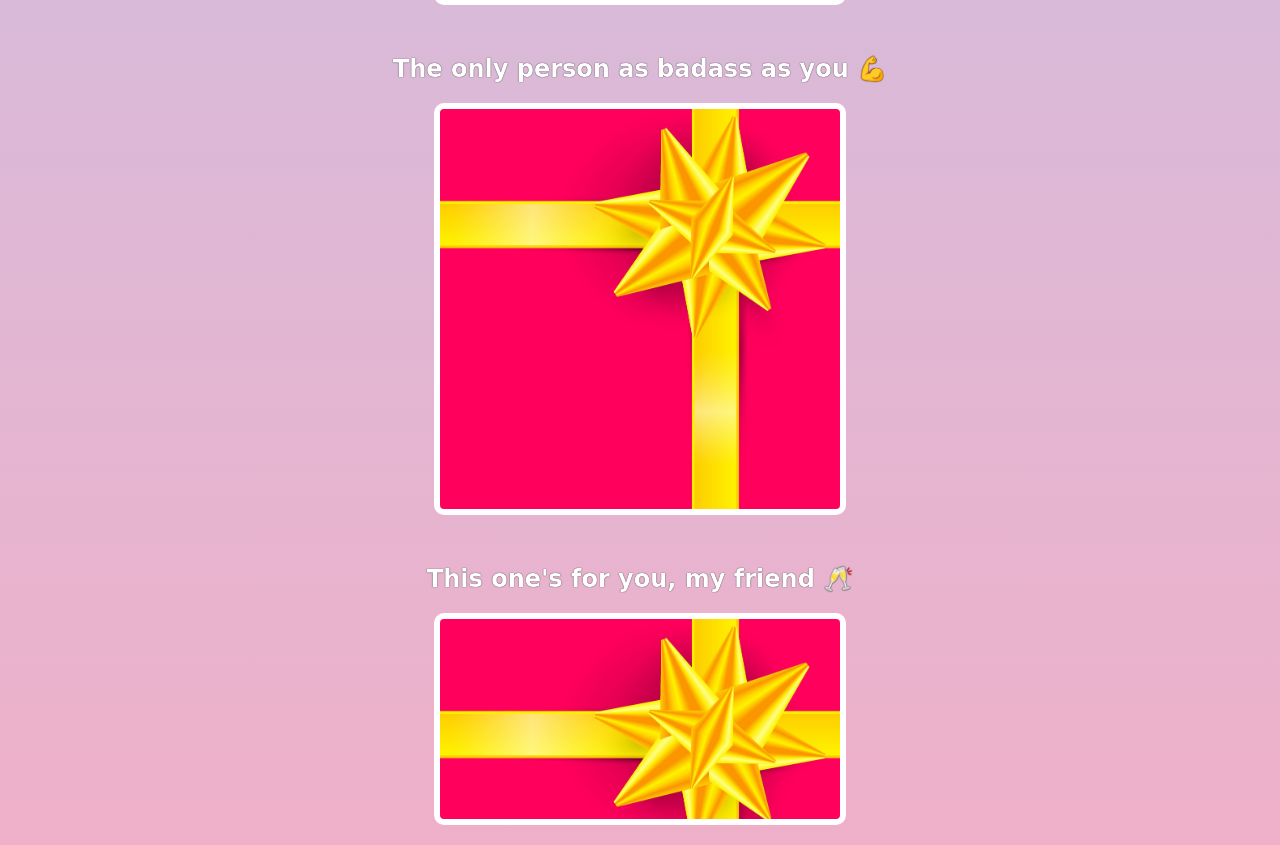
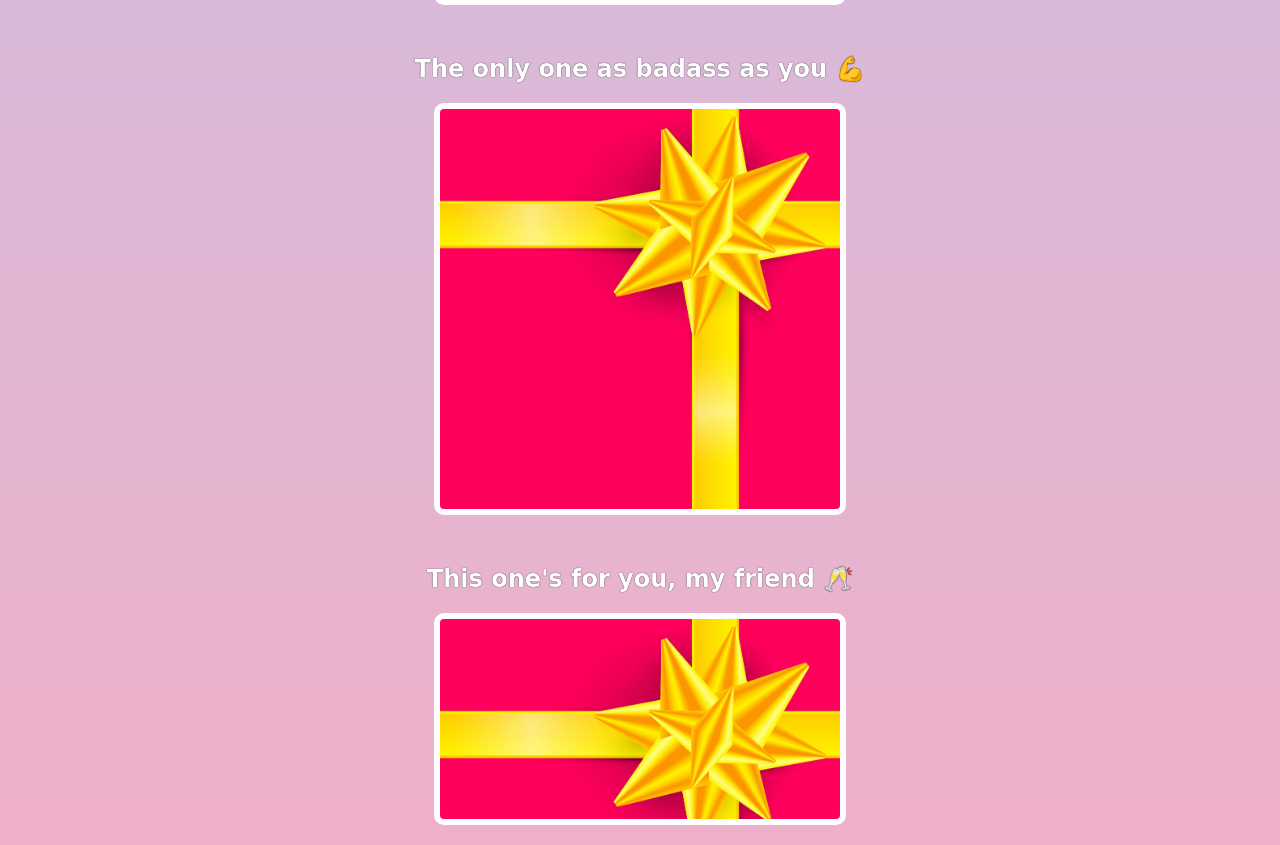
Before and after one commit to Necro-Rohan/Birthday_Wisher, a plain HTML site: page index.html in a window 1280 px wide. Shown: the part 2074-2919 px from the top of the page. Drawn offline with Linux system fonts and the light colour scheme; a web font is replaced by a local one.

Commit message:
fixed text

```diff
--- a/index.html
+++ b/index.html
@@ -30,7 +30,7 @@
         </div>
 
         <div class="gift-section">
-            <h2 class="gift-title">The only person as badass as you 💪</h2>
+            <h2 class="gift-title">The only one as badass as you 💪</h2>
             <div class="gift-img" id="gift-img-badass"></div>
         </div>
 
```
